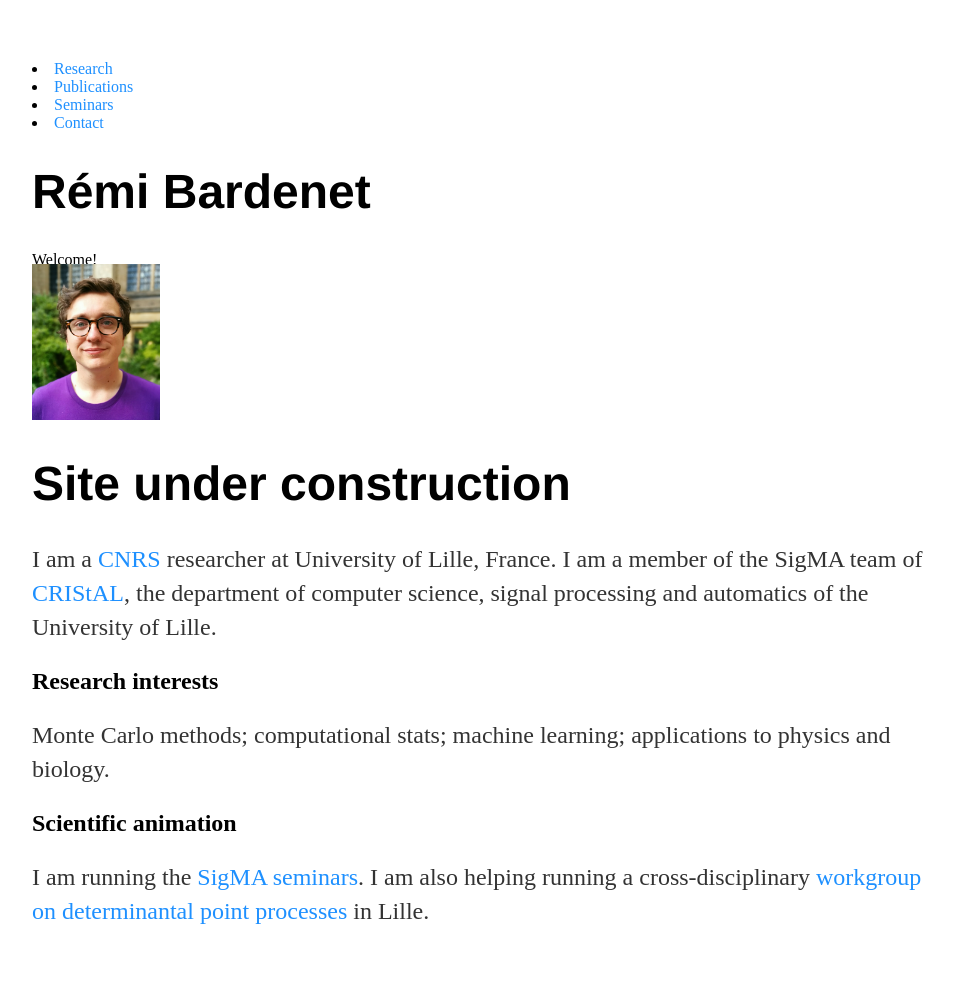
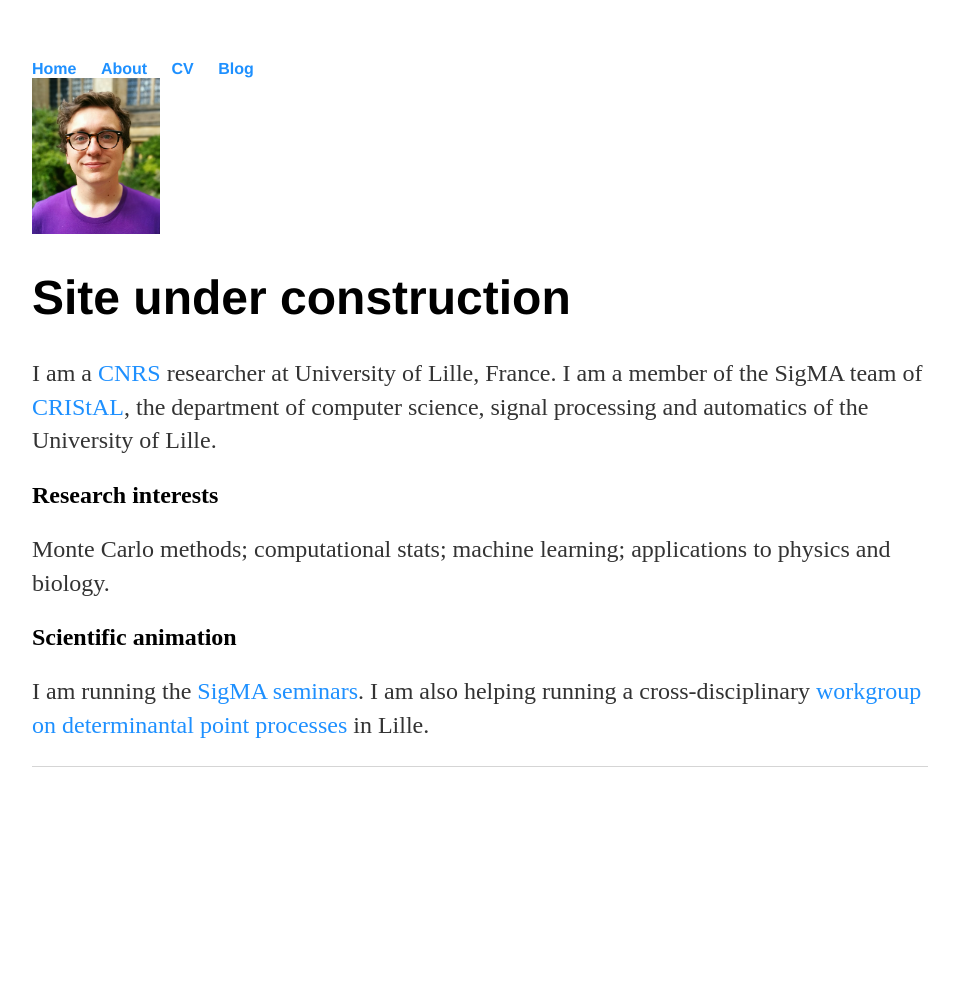
Before and after one commit to rbardenet/rbardenet.github.io, a Jekyll site: the page built from index.html, in a window 1280 px wide. Shown: the whole page, without its empty margins (160-1114 px from the left). Built offline with Jekyll 4.4.1, drawn with Linux system fonts in a browser that asks for light colours; after the commit the page ends 900 px from its top, so only the background shows below that.

Commit message:
changed back to default layout

```diff
--- a/_layouts/default.html
+++ b/_layouts/default.html
@@ -1,15 +1,25 @@
 <!DOCTYPE html>
-<html lang="en">
-
+	<html>
 		<head>
+			<title>{{ page.title }}</title>
 			<!-- link to main stylesheet -->
 			<link rel="stylesheet" type="text/css" href="/css/main.css">
 		</head>
-
 		<body>
-
-    {% include nav.html %}
+			<nav>
+	    		<ul>
+	        		<li><a href="/">Home</a></li>
+		        	<li><a href="/about">About</a></li>
+	        		<li><a href="/cv">CV</a></li>
+	        		<li><a href="/blog">Blog</a></li>
+	    		</ul>
+			</nav>
+			<div class="container">
 
 			{{ content }}
 
+			</div><!-- /.container -->
+			<footer>
+	    		</footer>
 		</body>
+	</html>
--- a/_layouts/page.html
+++ /dev/null
@@ -1,14 +0,0 @@
----
-layout: default
----
-
-<!-- Page Header -->
-<header class="intro-header" style="background-image: url('{{ site.baseurl }}/{{ page.header-img }}')">
-                    <h1>{% if page.title %}{{ page.title }}{% else %}{{ site.title }}{% endif %}</h1>
-                    <span class="subheading">{{ page.description }}</span>
-</header>
-
-<!-- Main Content -->
-<div>
-	{{ content }}
-</div>
--- a/index.html
+++ b/index.html
@@ -1,10 +1,10 @@
 ---
-layout: page
+layout: default
 title: "Rémi Bardenet"
 description: "Welcome!"
 ---
 
-<div id="aside">
+<div class="aside">
 	<img src="img/id_bardenet_2014_small.png" alt="profile pic" style="width:128px;">
 </div>
 
```
Lines whose indentation alone changed are shown as unchanged.
